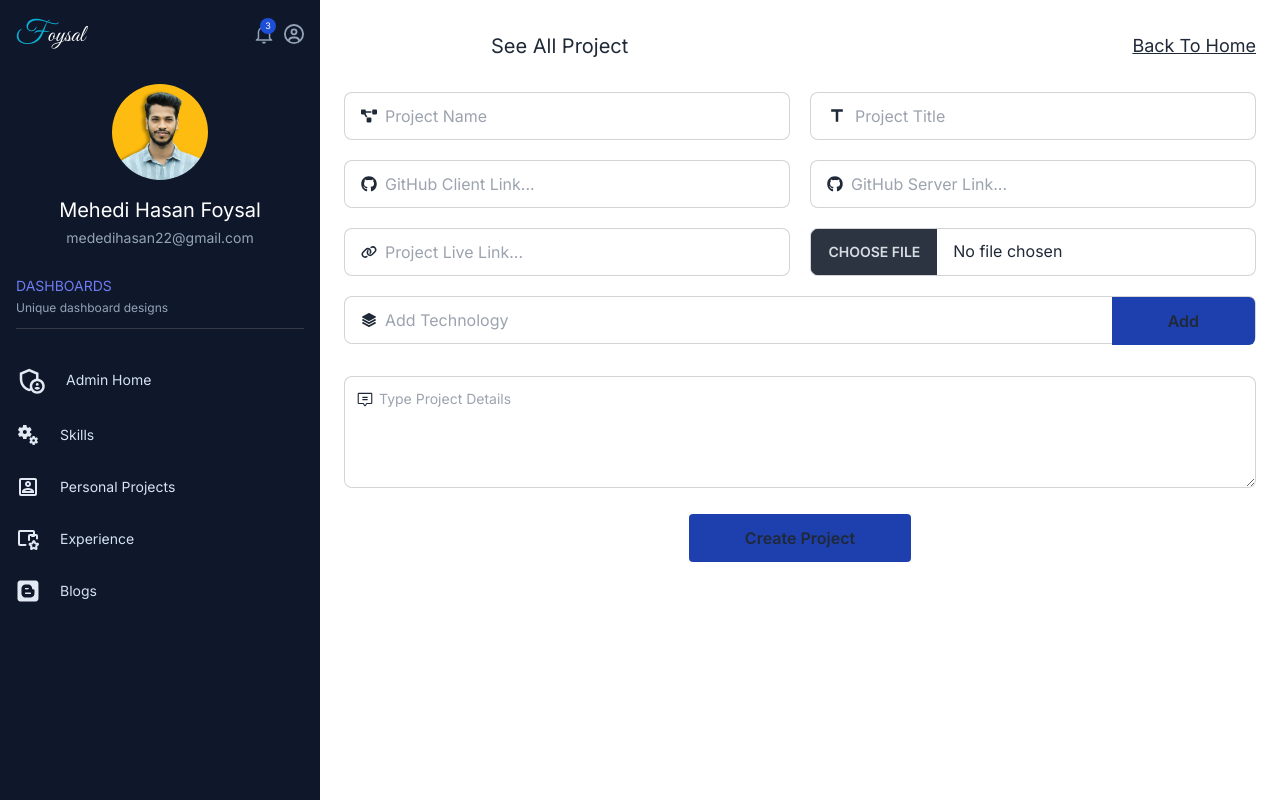
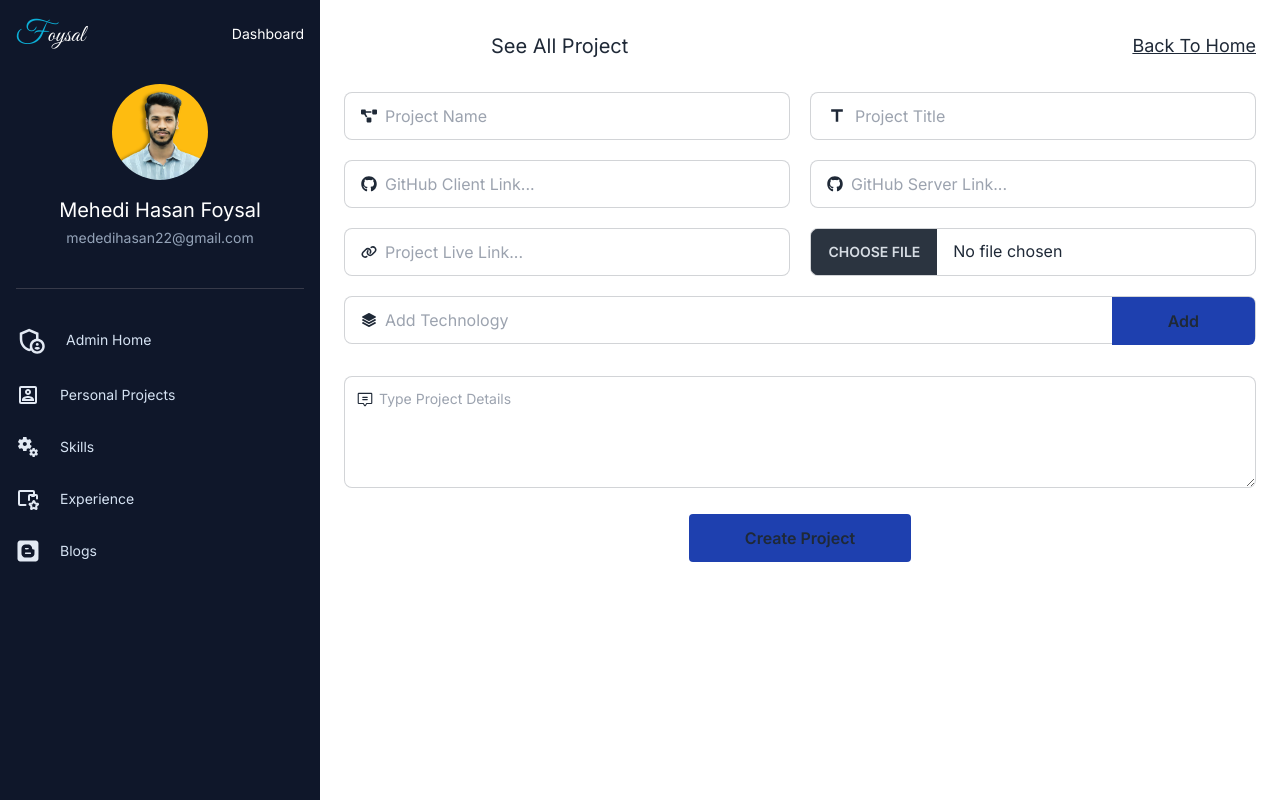
Before and after one commit to mehedihasan8/portfolio-web-site-dashboard, a React (Vite) app: page /project in a window 1280 px wide. Built offline with nearby package versions, Linux system fonts and the light colour scheme.

Commit message:
change sidebar content

```diff
--- a/src/App.jsx
+++ b/src/App.jsx
@@ -14,7 +14,7 @@ function App() {
           <input id="my-drawer-2" type="checkbox" className="drawer-toggle" />
           <div className="drawer-content w-full h-full">
             {/* Page content here */}
-            <Outlet></Outlet>
+            <Outlet />
 
             <label
               htmlFor="my-drawer-2"
--- a/src/main.jsx
+++ b/src/main.jsx
@@ -9,7 +9,6 @@ import { Toaster } from "sonner";
 ReactDOM.createRoot(document.getElementById("root")).render(
   <Provider store={store}>
     <Toaster richColors position="top-center" />
-
     <RouterProvider router={router} />
   </Provider>
 );
--- a/src/pages/project/AddProject.jsx
+++ b/src/pages/project/AddProject.jsx
@@ -9,6 +9,7 @@ import { useForm } from "react-hook-form";
 import { uploadToImgBB } from "../../Services/Cloud/ImbBB";
 import { useCreateProjectMutation } from "../../Redux/features/project/projectApi";
 import { toast } from "sonner";
+import { Link } from "react-router-dom";
 
 const AddProject = () => {
   const {
@@ -81,9 +82,11 @@ const AddProject = () => {
             See All Project
           </h1>
         </div>
-        <h1 className="text-primaryColor underline text-lg hover:text-blue-600 transition-all">
-          Back To Home
-        </h1>
+        <Link to={"/"}>
+          <h1 className="text-primaryColor underline text-lg hover:text-blue-600 transition-all">
+            Back To Home
+          </h1>
+        </Link>
       </div>
       {isVisible ? (
         <div>
--- a/src/sidebar/ImgNav.jsx
+++ b/src/sidebar/ImgNav.jsx
@@ -7,7 +7,7 @@ function ImgNav() {
         <img
           src={img}
           alt=""
-          className="mx-auto w-24 h-24 object-cover rounded-full"
+          className="mx-auto w-24 h-24 object-cover  rounded-full"
         />
       </div>
       <p className="text-xl mb-1">Mehedi Hasan Foysal</p>
--- a/src/sidebar/ShortNav.jsx
+++ b/src/sidebar/ShortNav.jsx
@@ -1,26 +1,18 @@
-import { FaRegCircleUser } from "react-icons/fa6";
-import { IoMdNotificationsOutline } from "react-icons/io";
 import { Link } from "react-router-dom";
 
-function ShortNav() {
+const ShortNav = () => {
   return (
     <div className="flex items-center justify-between">
-      <Link to="" className="text-2xl font-['Great_Vibes',_cursive]">
+      <Link to="/" className="text-2xl font-['Great_Vibes',_cursive]">
         <span className=" text-3xl text-[#0CB0D8] hover:text-white ">F</span>
         <span>oysal </span>
       </Link>
 
       <div className="flex items-center gap-2">
-        <div className="relative">
-          <IoMdNotificationsOutline className="text-2xl text-[#94A3B8] transition-all ease-in-out hover:text-white duration-300" />
-          <div className="w-4 h-4 text-[9px] flex items-center justify-center bg-blue-700 rounded-full absolute -top-1 right-0">
-            3
-          </div>
-        </div>
-        <FaRegCircleUser className="text-xl text-[#94A3B8] transition-all ease-in-out hover:text-white duration-300" />
+        <h1>Dashboard</h1>
       </div>
     </div>
   );
-}
+};
 
 export default ShortNav;
--- a/src/sidebar/Sidebar.jsx
+++ b/src/sidebar/Sidebar.jsx
@@ -13,26 +13,23 @@ function Sidebar() {
   return (
     <ul className="menu bg-[#0F172A] text-white min-h-full w-80 p-4">
       {/* Sidebar content here */}
-      <ShortNav></ShortNav>
-      <ImgNav></ImgNav>
+      <ShortNav />
+      <ImgNav />
 
-      <div className=" border-b pb-3 border-[#e9d5d52f]">
-        <p className="text-[#6f7cf3] uppercase text-sm">Dashboards</p>
-        <p className="text-[#94A3B8] text-xs mt-1">Unique dashboard designs </p>
-      </div>
+      <div className=" border-b pb-3 border-[#e9d5d52f]"></div>
 
       <div className=" space-y-1 mt-6">
         <Link className="nav-link">
           <MdOutlineAdminPanelSettings className="text-3xl" />
           <span className="text-[#d6e3f3]">Admin Home</span>
         </Link>
+        <Link to={"/project"} className="nav-link">
+          <MdOutlinePortrait className="text-2xl" />
+          <span className="text-[#d6e3f3]">Personal Projects</span>
+        </Link>
         <Link to="/skill" className="nav-link">
           <MdMiscellaneousServices className="text-2xl" />
           <span className="text-[#d6e3f3]">Skills</span>
-        </Link>
-        <Link to={"/project"} className="nav-link">
-          <MdOutlinePortrait className="text-2xl" />
-          <span className="text-[#d6e3f3]">Personal Projects</span>
         </Link>
         <Link className="nav-link">
           <TbDevicesStar className="text-2xl" />
```
